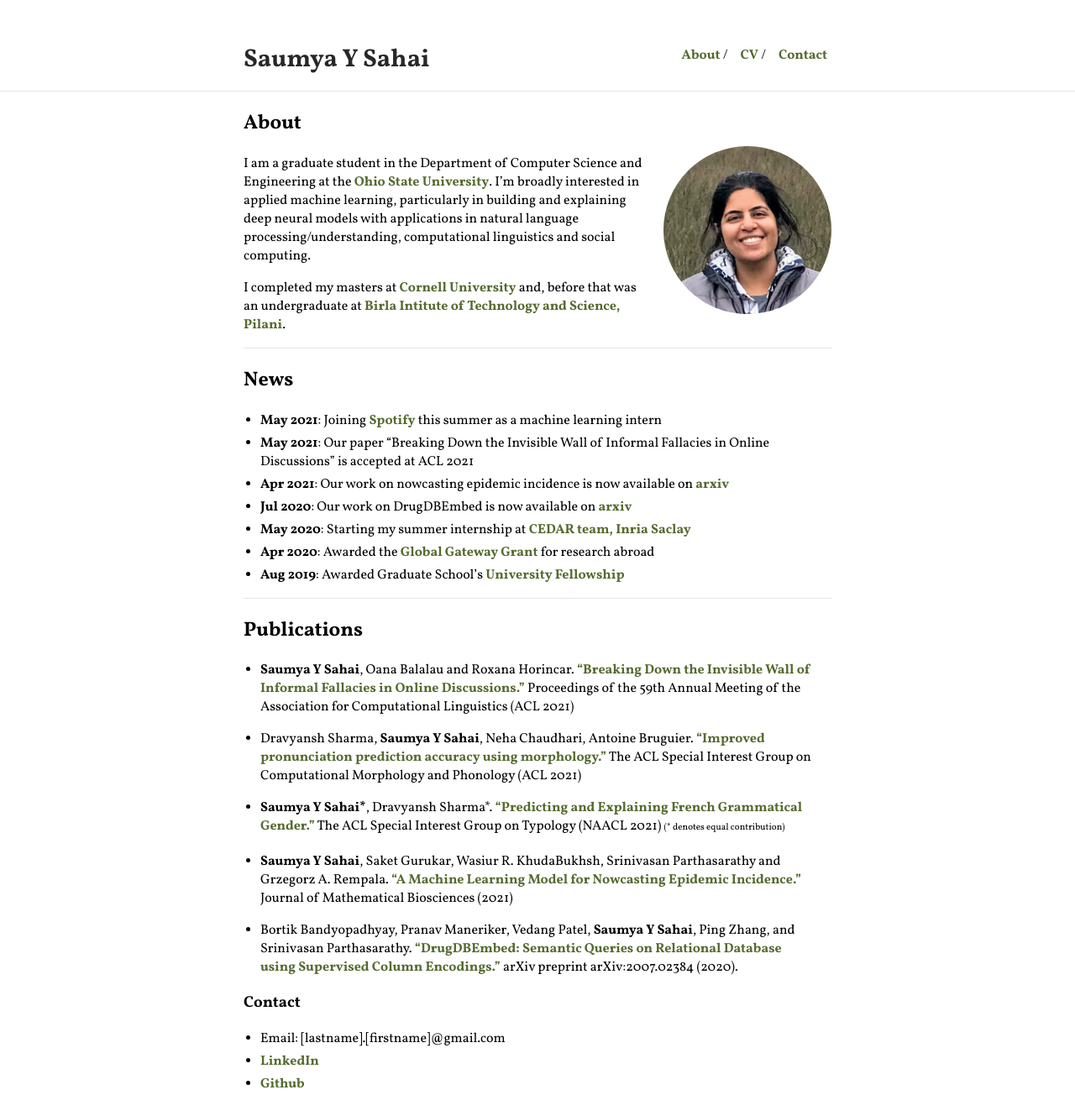
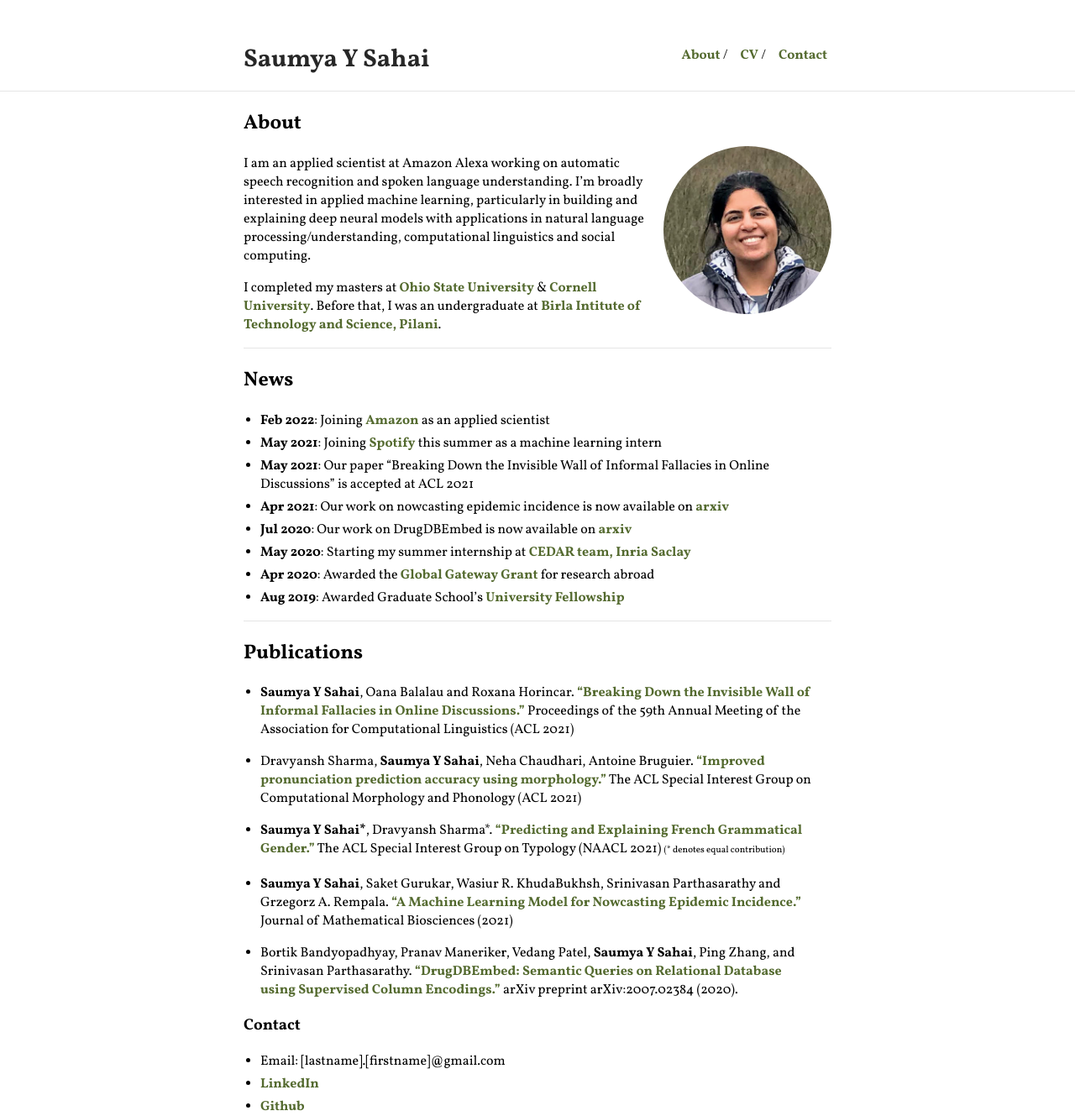
Before and after one commit to sahaisaumya/sahaisaumya.github.io, a Jekyll site: the page built from index.md, in a window 1280 px wide. Shown: the whole page at 84% size. Built offline with Jekyll 4.4.1, drawn with Linux system fonts in a browser that asks for light colours; our own code applies the rules of GitHub Pages for plain Markdown files; before the commit the page ends 1302 px from its top, so only the background shows below that.

Commit message:
Update index.md
may'22 updates

```diff
--- a/index.md
+++ b/index.md
@@ -6,14 +6,15 @@ layout: default
 
 <img class="profile-picture" src="photo2.jpeg">
 
-I am a graduate student in the Department of Computer Science and Engineering at the [Ohio State University](https://www.osu.edu/). I'm broadly interested in applied machine learning, particularly in building and explaining deep neural models with applications in natural language processing/understanding, computational linguistics and social computing.
+I am an applied scientist at Amazon Alexa working on automatic speech recognition and spoken language understanding. I'm broadly interested in applied machine learning, particularly in building and explaining deep neural models with applications in natural language processing/understanding, computational linguistics and social computing.
 
-I completed my masters at [Cornell University](https://www.cornell.edu/) and, before that was an undergraduate at [Birla Intitute of Technology and Science, Pilani](https://www.bits-pilani.ac.in/).
+I completed my masters at [Ohio State University](https://www.osu.edu/) & [Cornell University](https://www.cornell.edu/). Before that, I was an undergraduate at [Birla Intitute of Technology and Science, Pilani](https://www.bits-pilani.ac.in/).
 
 ---
 
 ## News
 
+* **Feb 2022**: Joining [Amazon](https://www.amazon.science/) as an applied scientist
 * **May 2021**: Joining [Spotify](https://www.spotify.com/) this summer as a machine learning intern
 * **May 2021**: Our paper "Breaking Down the Invisible Wall of Informal Fallacies in Online Discussions" is accepted at ACL 2021
 * **Apr 2021**: Our work on nowcasting epidemic incidence is now available on [arxiv](https://arxiv.org/pdf/2104.02174.pdf)
```
